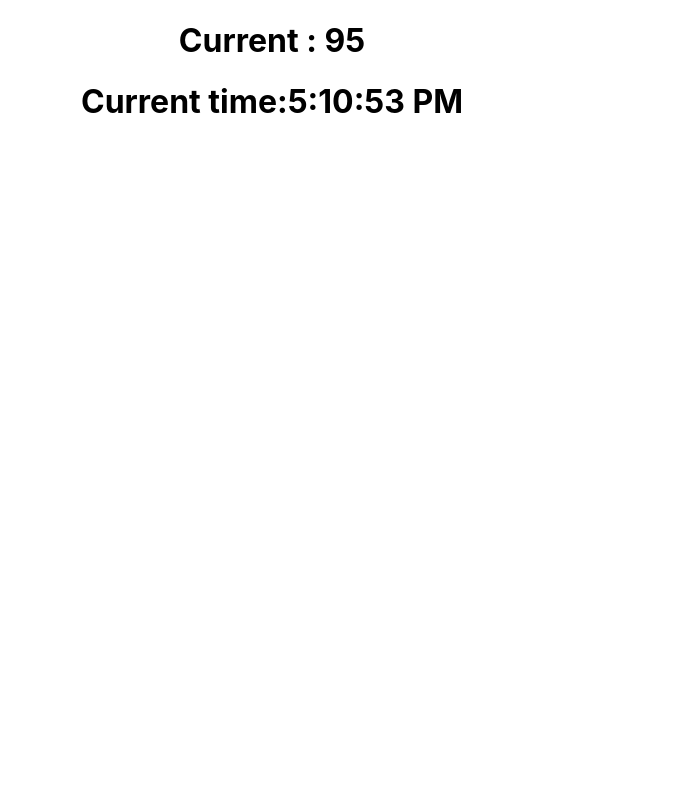
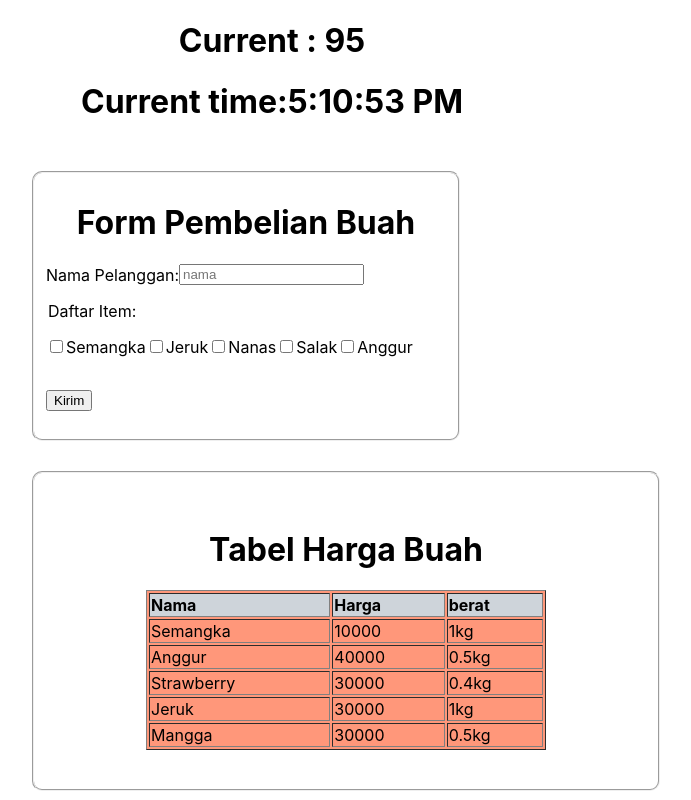
Before and after one commit to mochnurreza/sanbercode-reactjs-0820-2, a React (Create React App) app in the folder my-app9/: page / in a window 1280 px wide. Shown: the whole page, without its empty margins (368-1059 px from the left). Built offline with nearby package versions, Linux system fonts and the light colour scheme.

Commit message:
revisi tugas 11

```diff
--- a/my-app9/src/App.js
+++ b/my-app9/src/App.js
@@ -1,7 +1,7 @@
 import React from 'react';
 import './App.css';
-// import Tugas9 from './tugas-9/Tugas9';
-// import Tugas10 from './tugas-10/Tugas10';
+import Tugas9 from './tugas-9/Tugas9';
+import Tugas10 from './tugas-10/Tugas10';
 import Timer from './tugas-11/Timer'
 import Clock from './tugas-11/Clock'
 
@@ -9,11 +9,10 @@ import Clock from './tugas-11/Clock'
 function App() {
   return (
     <div className="App">
-    {/* <Tugas9 />
-    <Tugas10 /> */}
+    <Tugas9 />
+    <Tugas10 />
     <Timer startCount='100'/>
     <Clock date={new Date()}/>
-
     </div>
   );
 }
--- a/my-app9/src/tugas-10/tugas10.css
+++ b/my-app9/src/tugas-10/tugas10.css
@@ -1,8 +1,8 @@
 .table{
     margin-right:400px;
-    margin-top: 400px;
+    margin-top: 450px;
     height: 300px;
-    width: 400px;
+    width: 500px;
 
 }
 thead{
--- a/my-app9/src/tugas-9/tugas9.css
+++ b/my-app9/src/tugas-9/tugas9.css
@@ -13,7 +13,7 @@ h1{
       justify-content: space-between;
       position: absolute;
       margin-left: 400px;
-      margin-top: 70px;
+      margin-top: 150px;
 
 
   }
```
